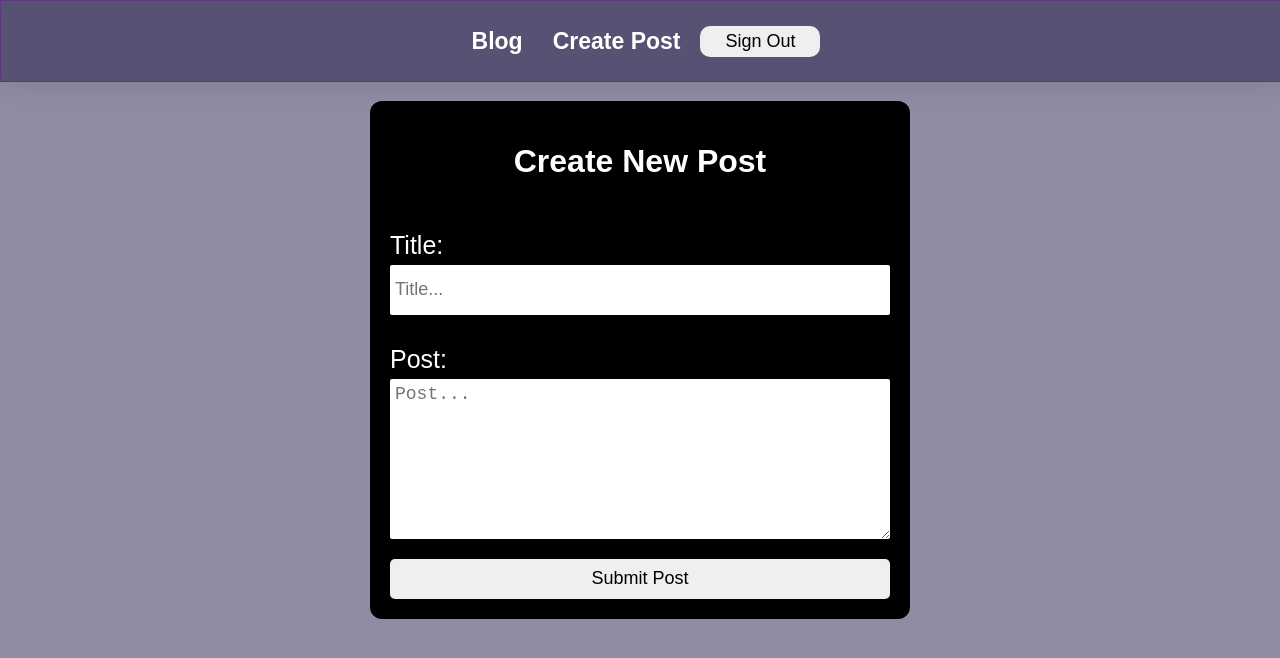
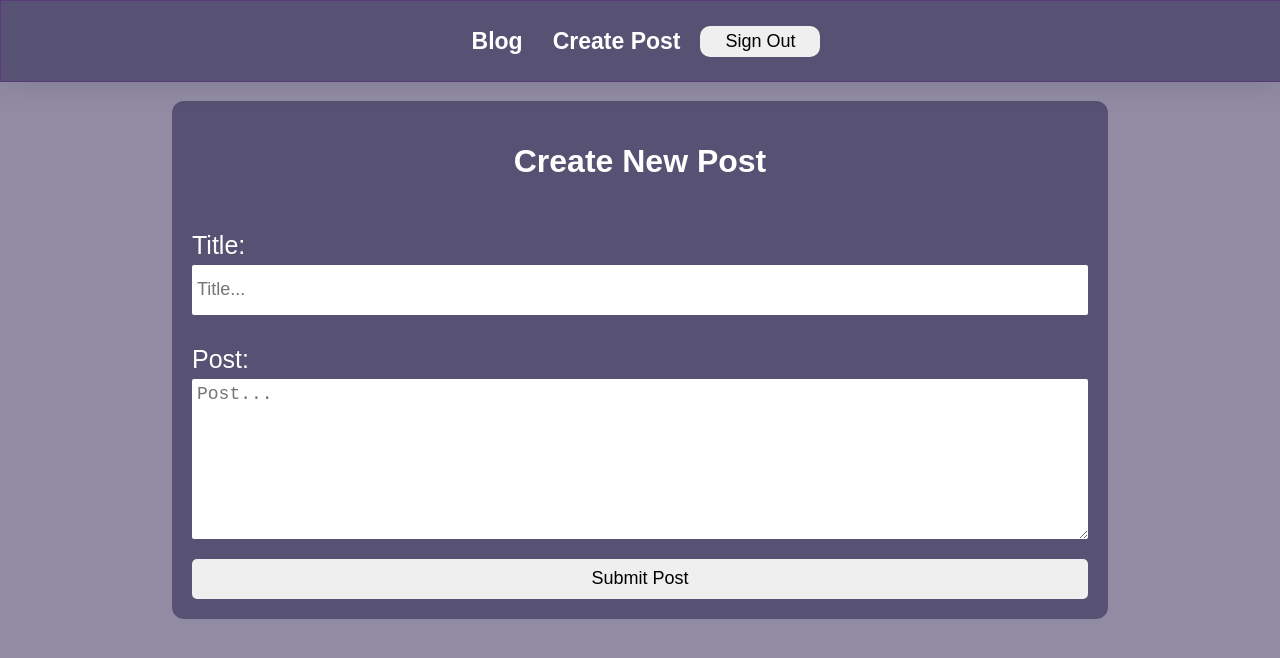
Before and after one commit to sefeoluwa/blog_project, a React (Vite) app: page /createpost in a window 1280 px wide. Shown: the top 658 px of the page. Built offline with nearby package versions, Linux system fonts and the light colour scheme; no server answers; sample sign-in values are in the browser's storage.

Commit message:
bacground and width for createPost form

```diff
--- a/src/index.css
+++ b/src/index.css
@@ -63,10 +63,10 @@ z-index: 10;
   }
 
   .cpContainer {
-    width: 500px;
+    width: 70vw;
     height: auto;
     padding: 20px;
-    background-color: black;
+    background-color: rgba(59, 50, 91, 0.66);
     border-radius: 12px;
     color: white;
     display: flex;
```
